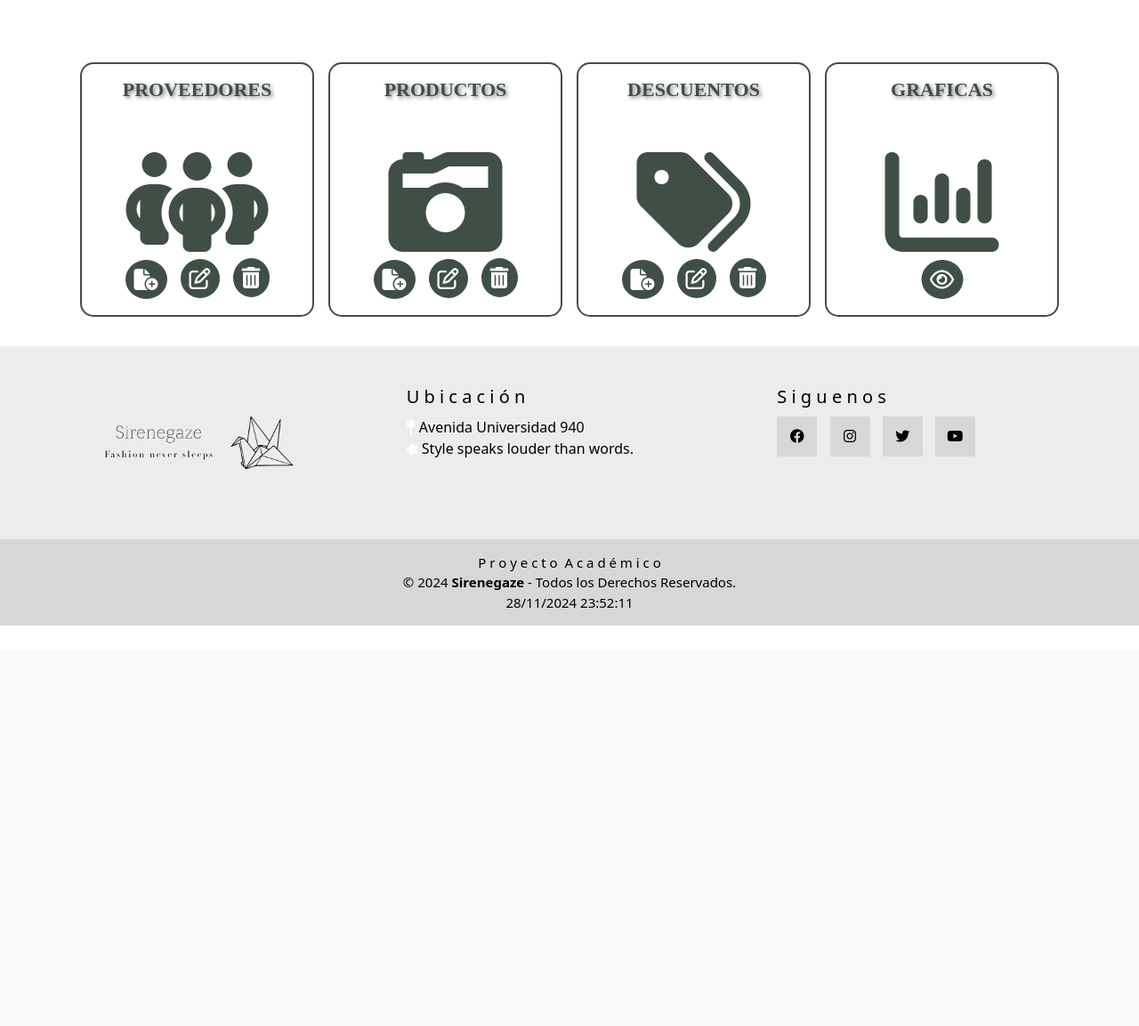
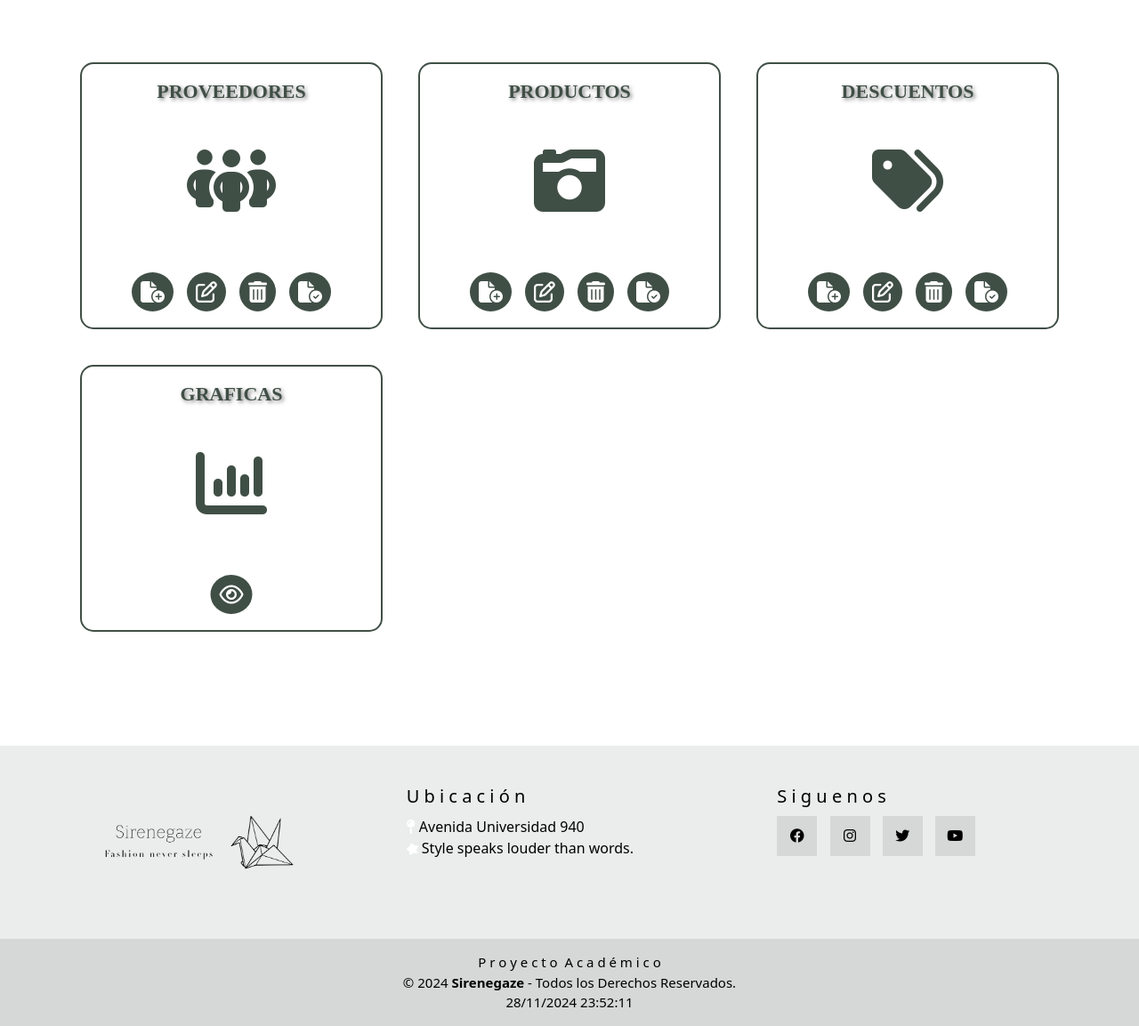
Before and after one commit to OmarReyesRmz/Sirengaze, a PHP site: page /control.php in a window 1280 px wide. Shown: the part 70-1223 px from the top of the page at 89% size. Before the commit the page ends 773 px from the top, so only its background shows below. Run offline with PHP 8.4, Linux system fonts and the light colour scheme; some libraries are stand-ins or nearby versions; some web fonts are replaced.

Commit message:
responsitive size

```diff
--- a/control.php
+++ b/control.php
@@ -7,9 +7,8 @@
     <link href="https://cdn.jsdelivr.net/npm/bootstrap@5.2.3/dist/css/bootstrap.min.css" rel="stylesheet" integrity="sha384-rbsA2VBKQhggwzxH7pPCaAqO46MgnOM80zW1RWuH61DGLwZJEdK2Kadq2F9CUG65" crossorigin="anonymous">
     <link rel="stylesheet" href="css/stytienda.css">
     <style>
-        .apartado i{
-            margin-top:35%;
-            font-size:800%;
+        .apartado i {
+            font-size: 5rem; /* Ajustar el tamaño de los iconos */
             margin-bottom: 10%;
         }
 
@@ -20,8 +19,12 @@
         .apartado {
             border: 2px solid rgb(64, 79, 70);
             border-radius: 15px;
-            height: 115%;
             position: relative;
+            height: 300px;
+            display: flex;
+            flex-direction: column;
+            align-items: center;
+            justify-content: center;
         }
 
         .apartado i:hover {
@@ -29,7 +32,10 @@
         }
 
         #tienda_apartado {
-            margin-bottom: 3%;
+            display: grid;
+            grid-template-columns: repeat(auto-fill, minmax(250px, 1fr)); /* Distribuir apartados automáticamente */
+            grid-gap: 40px;
+            margin-bottom: 10%;
         }
 
         .texto {
@@ -57,10 +63,7 @@
             gap: 15px;
         }
 
-
-
         .botones-container i {
-
             background-color: rgb(64, 79, 70);
             color: white;
             border-radius: 50%;
@@ -73,13 +76,20 @@
             background-color: rgb(177, 177, 177);;
         }
 
+        @media screen and (max-width: 860px) {
+            #tienda_apartado {
+                grid-template-columns: 1fr; /* Cambiar a una columna en pantallas pequeñas */
+                padding-left: 150px;
+                padding-right: 150px;
+            }
+        }
     </style>
 </header>
 
 <body>
 <?php require 'header.php'; ?>
 
-<div id="tienda_apartado" class="d-grid gap-3" style="grid-template-columns: 1fr 1fr 1fr 1fr;">
+<div id="tienda_apartado">
 
     <!-- Proveedores Section -->
     <div class="apartado">
@@ -89,6 +99,7 @@
                 <a href="addprov.php"><i class="fa-solid fa-file-circle-plus"></i></a>
                 <a href="editprov.php"><i class="fa-regular fa-pen-to-square"></i></a>
                 <a href="deleteprov.php"><i class="fa-solid fa-trash-can"></i></a>
+                <a href="deleteprov.php"><i class="fa-solid fa-file-circle-check"></i></a>
         </div>
     </div>
 
@@ -100,6 +111,7 @@
                 <a href="a.php"><i class="fa-solid fa-file-circle-plus"></i></a>
                 <a href="c.php"><i class="fa-regular fa-pen-to-square"></i></a>
                 <a href="b.php"><i class="fa-solid fa-trash-can"></i></a>
+                <a href="deleteprov.php"><i class="fa-solid fa-file-circle-check"></i></a>
         </div>
     </div>
 
@@ -111,6 +123,7 @@
                 <a href="adddesc.php"><i class="fa-solid fa-file-circle-plus"></i></a>
                 <a href="editdesc.php"><i class="fa-regular fa-pen-to-square"></i></a>
                 <a href="deletedesc.php"><i class="fa-solid fa-trash-can"></i></a>
+                <a href="deleteprov.php"><i class="fa-solid fa-file-circle-check"></i></a>
         </div>
     </div>
 
```
